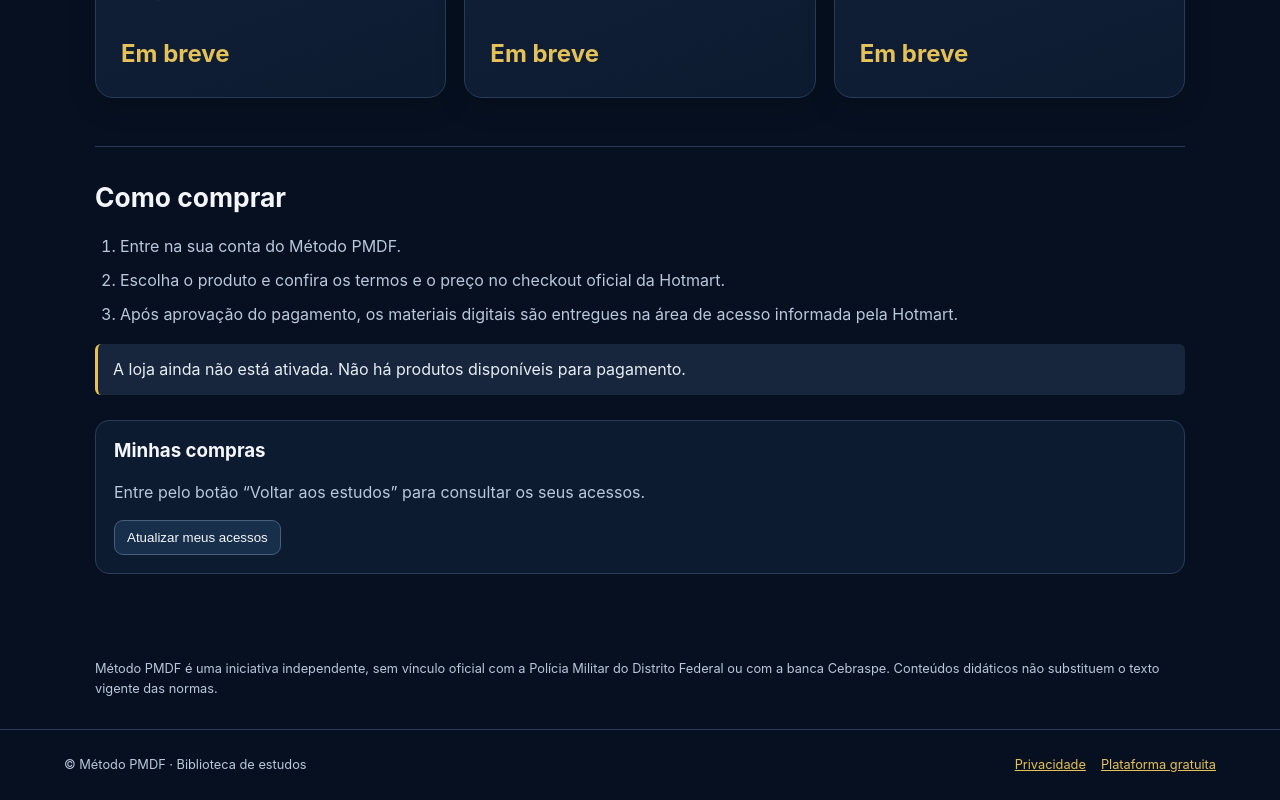
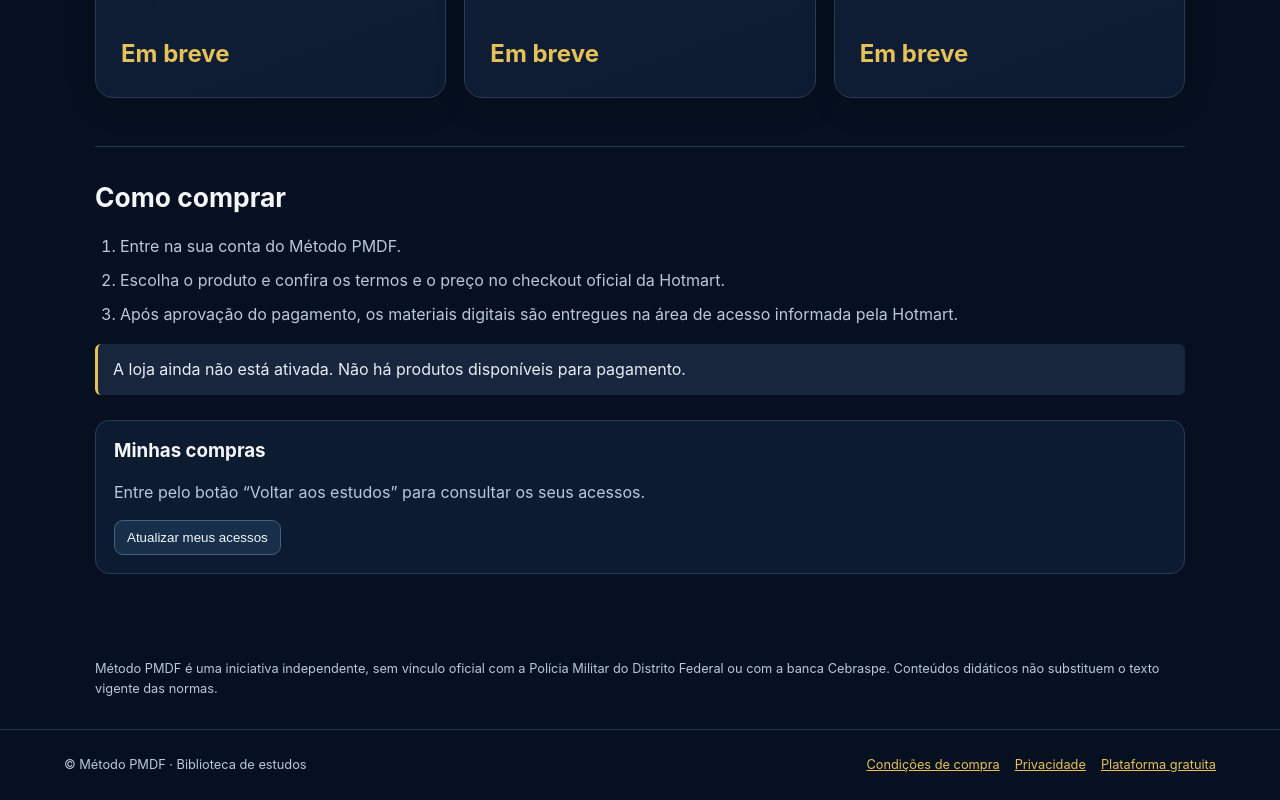
Before and after one commit to metodopmdf/metodo-pmdf, a plain HTML site: page comercial.html in a window 1280 px wide. Shown: the part 680-1480 px from the top of the page. Drawn offline with Linux system fonts and the light colour scheme; no server answers.

Commit message:
feat(commerce): link purchase conditions from storefront

```diff
--- a/comercial.html
+++ b/comercial.html
@@ -40,6 +40,6 @@
   </section>
   <p class="disclaimer">Método PMDF é uma iniciativa independente, sem vínculo oficial com a Polícia Militar do Distrito Federal ou com a banca Cebraspe. Conteúdos didáticos não substituem o texto vigente das normas.</p>
 </main>
-<footer><span>© Método PMDF · Biblioteca de estudos</span><nav><a href="./privacidade.html">Privacidade</a><a href="./index.html">Plataforma gratuita</a></nav></footer>
+<footer><span>© Método PMDF · Biblioteca de estudos</span><nav><a href="./termos-venda.html">Condições de compra</a><a href="./privacidade.html">Privacidade</a><a href="./index.html">Plataforma gratuita</a></nav></footer>
 </body>
 </html>
```
